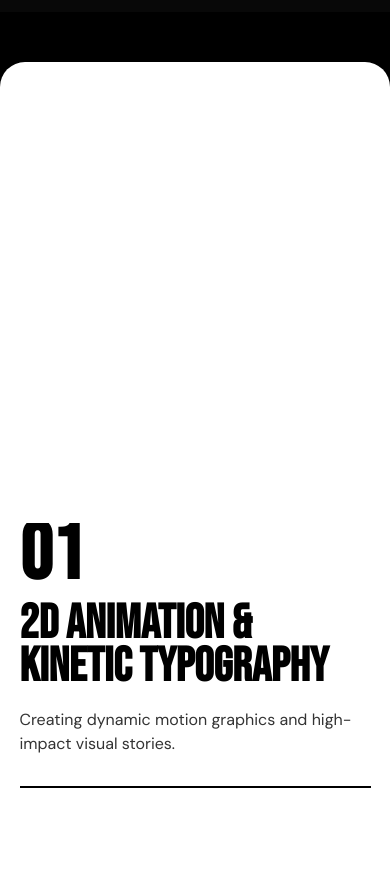
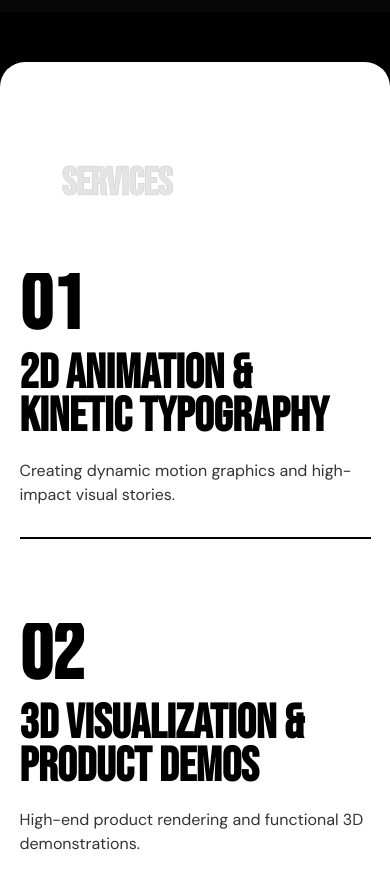
Before and after one commit to tereqwer/Portfolio, a plain HTML site: page index.html in a window 390 px wide. Shown: the part 2520-3390 px from the top of the page. Drawn offline with Linux system fonts and the light colour scheme.

Commit message:
phones fix_3

```diff
--- a/index.html
+++ b/index.html
@@ -701,7 +701,7 @@
 
       .services-svg {
         /* Робимо заголовок ширшим за екран на 40%, щоб він був реально масивним */
-        width: 340%;
+        width: 100%;
         margin-left: -20%;
         /* Центруємо цей "виліт" */
       }
```
